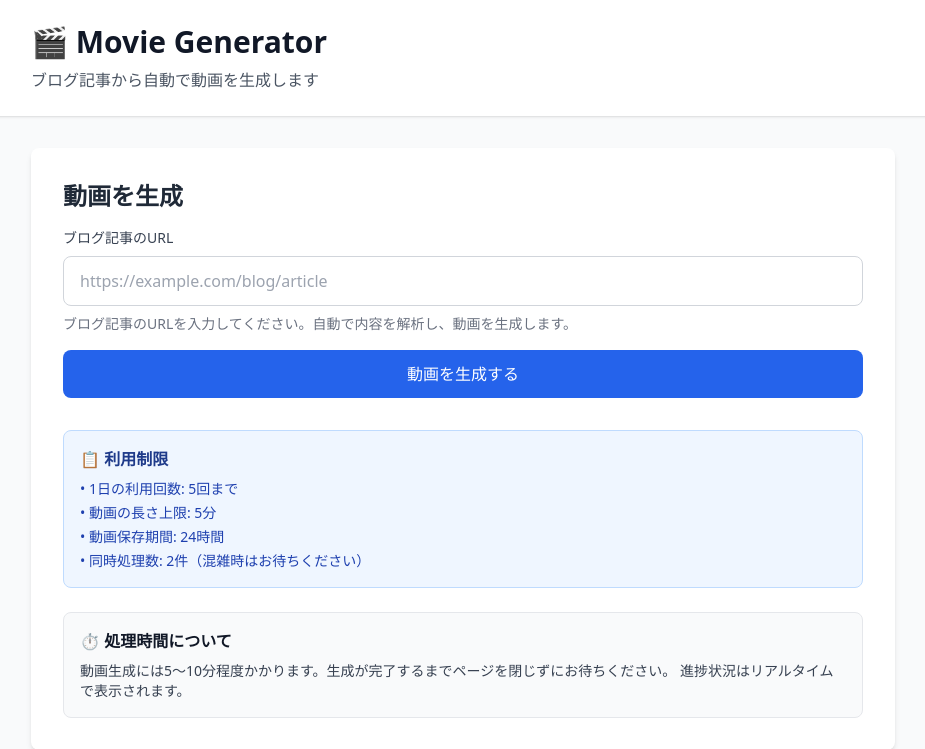
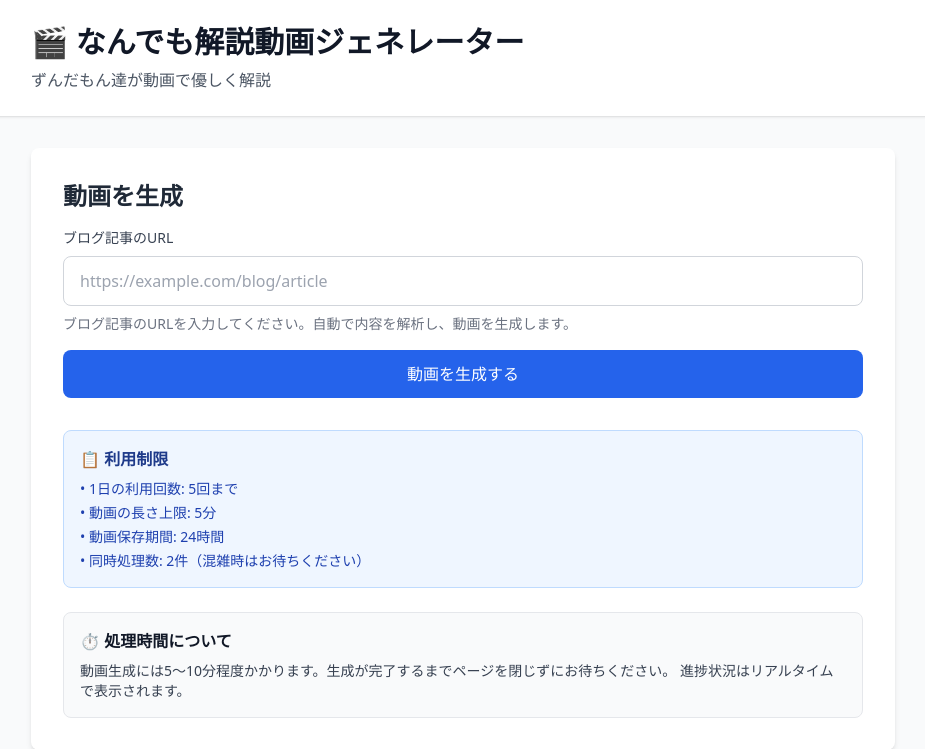
Before and after one commit to tumf/movie-generator, a Python web app: template web/api/templates/index.html in a window 1280 px wide. Shown: the top 749 px of the page, without its empty margins (177-1102 px from the left). Run offline with Jinja, Linux system fonts and the light colour scheme; the template is opened without the code that fills it, so the values that code supplies are empty; some libraries are stand-ins or nearby versions.

Commit message:
docs: rebrand to 'なんでも解説動画ジェネレーター' with tagline
- Update README title and description
- Update pyproject.toml description
- Update video template branding
- Update web UI header and titles
- Add tagline: 'ずんだもん達が動画で優しく解説'

```diff
--- a/pyproject.toml
+++ b/pyproject.toml
@@ -1,7 +1,7 @@
 [project]
 name = "movie-generator"
 dynamic = ["version"]
-description = "Generate YouTube slide videos from blog URLs"
+description = "なんでも解説動画ジェネレーター - ずんだもん達が動画で優しく解説"
 readme = "README.md"
 requires-python = ">=3.13"
 dependencies = [
--- a/src/movie_generator/video/templates.py
+++ b/src/movie_generator/video/templates.py
@@ -273,7 +273,7 @@ const SlideLayer: React.FC<{
           fontFamily: 'Arial, sans-serif',
         }}
       >
-        <div>Movie Generator</div>
+        <div>なんでも解説動画ジェネレーター</div>
       </AbsoluteFill>
     );
   }
--- a/web/api/templates/base.html
+++ b/web/api/templates/base.html
@@ -3,7 +3,7 @@
 <head>
     <meta charset="UTF-8">
     <meta name="viewport" content="width=device-width, initial-scale=1.0">
-    <title>{% block title %}Movie Generator{% endblock %}</title>
+    <title>{% block title %}なんでも解説動画ジェネレーター{% endblock %}</title>
     <script src="https://cdn.tailwindcss.com"></script>
     <script src="https://unpkg.com/htmx.org@1.9.10"></script>
     <style>
@@ -16,9 +16,9 @@
     <header class="bg-white shadow">
         <div class="max-w-4xl mx-auto px-4 py-6">
             <h1 class="text-3xl font-bold text-gray-900">
-                <a href="/" class="hover:text-blue-600">🎬 Movie Generator</a>
+                <a href="/" class="hover:text-blue-600">🎬 なんでも解説動画ジェネレーター</a>
             </h1>
-            <p class="text-gray-600 mt-2">ブログ記事から自動で動画を生成します</p>
+            <p class="text-gray-600 mt-2">ずんだもん達が動画で優しく解説</p>
         </div>
     </header>
 
--- a/web/api/templates/index.html
+++ b/web/api/templates/index.html
@@ -1,6 +1,6 @@
 {% extends "base.html" %}
 
-{% block title %}Movie Generator - ブログから動画を自動生成{% endblock %}
+{% block title %}なんでも解説動画ジェネレーター - ずんだもん達が動画で優しく解説{% endblock %}
 
 {% block content %}
 <div class="bg-white rounded-lg shadow-md p-8">
```
Also changed, not shown: README.md.
